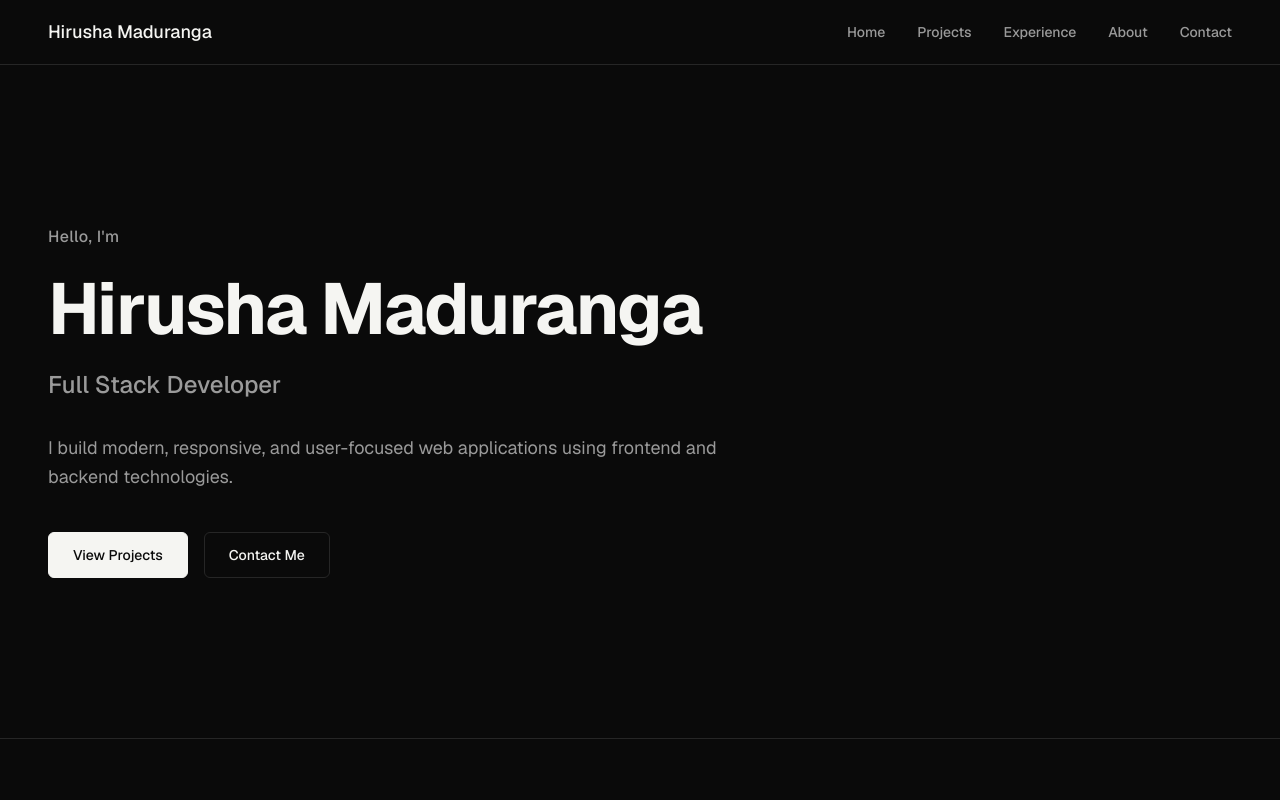
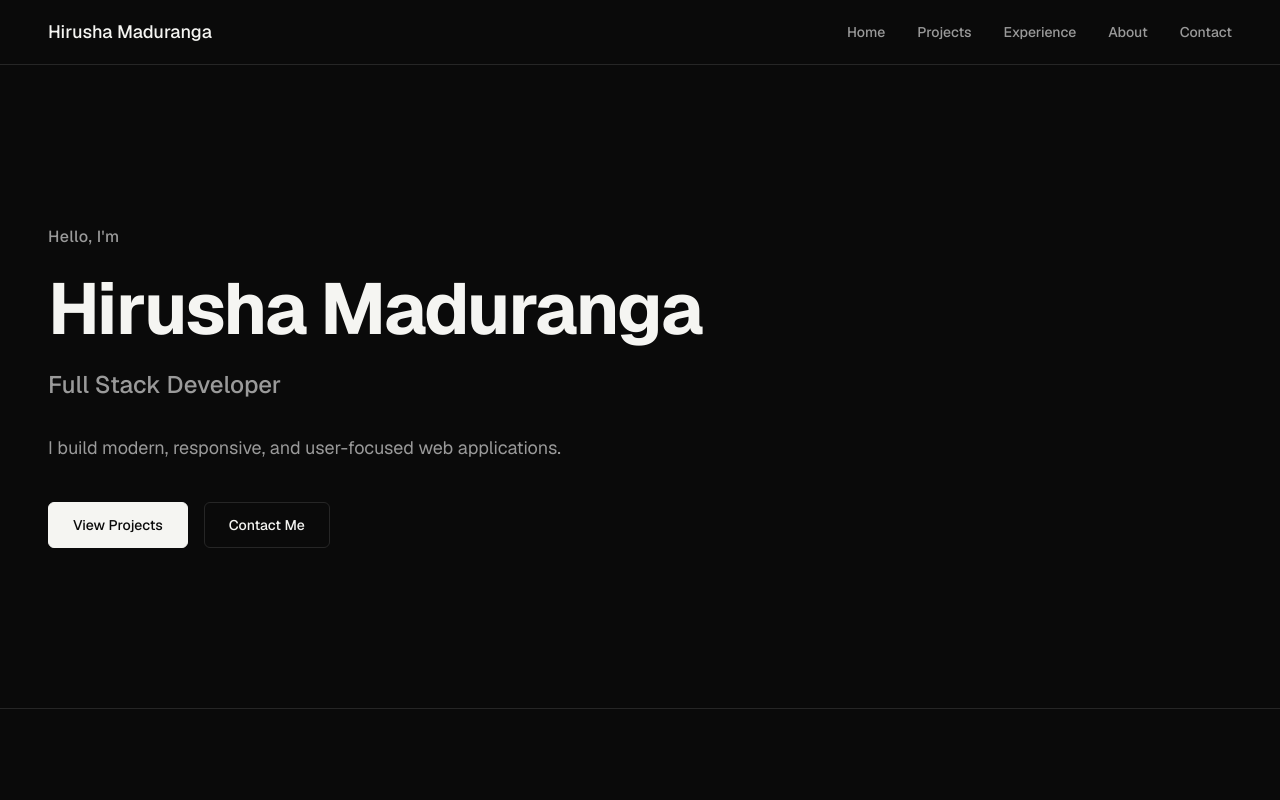
Before and after one commit to hirushaMaduranga/HirushaMaduranga-portfolio, a Next.js app: page / in a window 1280 px wide. Shown: the top 800 px of the page. Built offline with nearby package versions, Linux system fonts and the light colour scheme.

Commit message:
create hero.tsx

```diff
--- a/components/sections/hero.tsx
+++ b/components/sections/hero.tsx
@@ -22,8 +22,7 @@ export function Hero() {
           </p>
 
           <p className="text-base sm:text-lg text-[#9A9A9A] leading-relaxed max-w-2xl pt-2">
-            I build modern, responsive, and user-focused web applications using
-            frontend and backend technologies.
+            I build modern, responsive, and user-focused web applications.
           </p>
 
           <div className="flex flex-wrap gap-4 pt-4">
```
